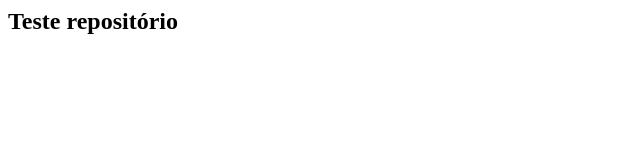
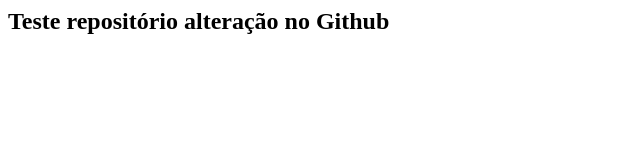
Before and after one commit to eme-oliver/git-fundamentos, a plain HTML site: page index.html in a window 1280 px wide. Shown: the whole page, without its empty margins (0-640 px from the left). Drawn offline with Linux system fonts and the light colour scheme.

Commit message:
enviando o primeiro arquivo pro Github

```diff
--- a/index.html
+++ b/index.html
@@ -1 +1 @@
-<h2> Teste repositório </h2>
+<h2> Teste repositório alteração no Github</h2>
```
